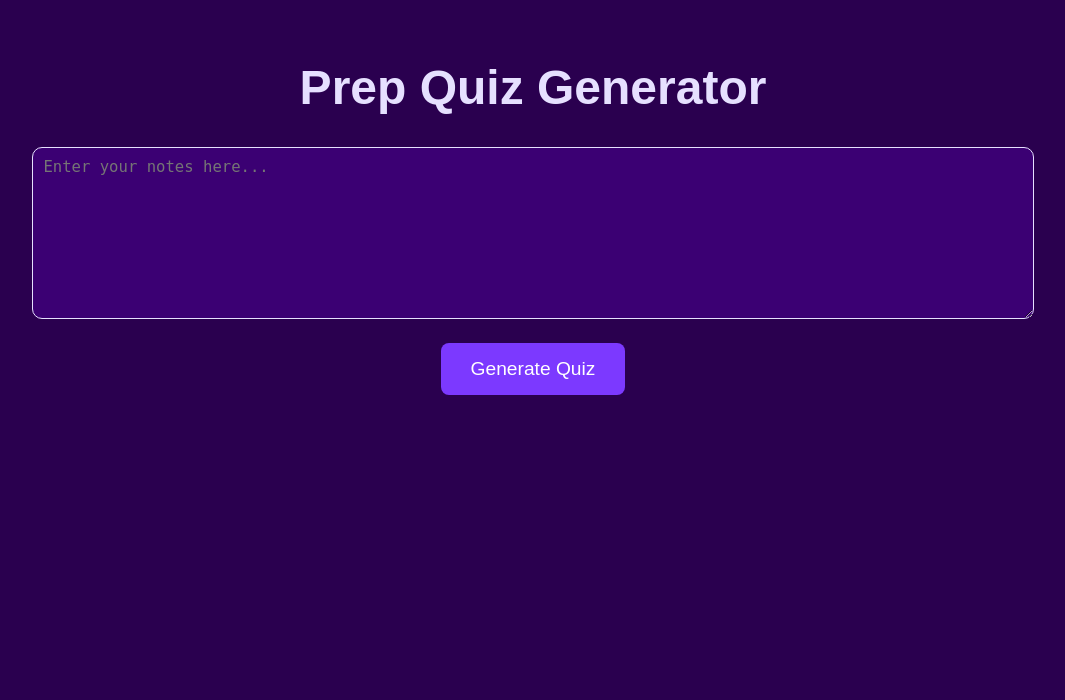
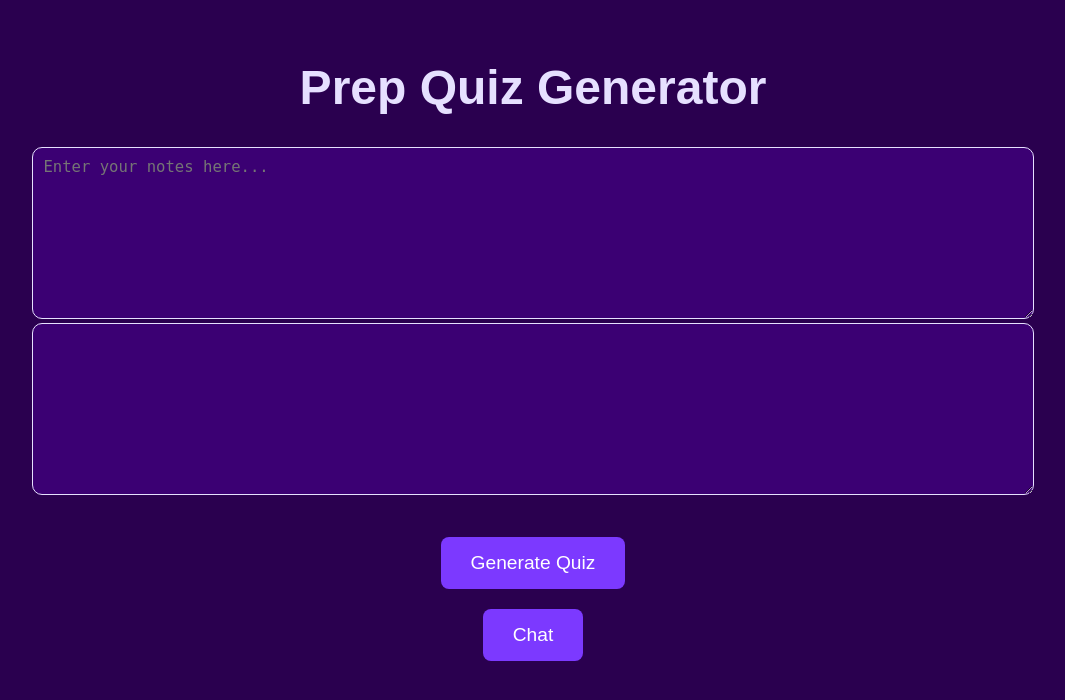
Before and after one commit to JinayD1/ignition2024, a Flask app: page / in a window 1280 px wide. Shown: the top 700 px of the page, without its empty margins (107-1172 px from the left). Run offline with Flask 3, Linux system fonts and the light colour scheme.

Commit message:
code for chatbot

```diff
--- a/app.py
+++ b/app.py
@@ -61,6 +61,25 @@ def generate_quiz():
         except Exception as e:
             return jsonify({"error": str(e)})
 
+
+
+@app.route('/chat', methods=['POST'])
+def chat():
+    if request.method == "POST":
+        reqJson = request.get_json()
+        notes = reqJson.get('question')
+
+        model = genai.GenerativeModel('gemini-1.5-flash')
+        prompt = f"Talk to me and if i ask u, answer questions pretending to my insightful and understandable teacher, also be concise:\n\n{notes}"
+
+        response = model.generate_content(prompt, stream=False).text
+
+        try:
+            return json.dumps(response, ensure_ascii=False)
+        except Exception as e:
+            return jsonify({"error": str(e)})
+
+
 def parse_quiz(response):
     quiz = []
     # Parsing logic depends on the format of the Gemini API response
@@ -76,5 +95,6 @@ def parse_quiz(response):
         })
     return quiz
 
+
 if __name__ == "__main__":
     app.run(debug=True)
--- a/templates/index.html
+++ b/templates/index.html
@@ -72,9 +72,17 @@
     <h1>Prep Quiz Generator</h1>
     <textarea id="notesInput" placeholder="Enter your notes here..."></textarea>
     <br>
+
+    <textarea id="chat"></textarea>
+    <br>
+    <br>
     <button onclick="generateQuiz()">Generate Quiz</button>
+<br>
+    <button onclick="chat()">Chat</button>
 
     <div id="quizContainer" class="quiz-container" style="display: none;"></div>
+
+    <p id="chatData"></p>
 
     <script>
         async function generateQuiz() {
@@ -96,7 +104,7 @@
                 data.quiz.forEach((q, index) => {
                     const questionDiv = document.createElement('div');
                     questionDiv.className = 'question';
-                    questionDiv.textContent = `Q${index + 1}: ${q.question}`;
+                    questionDiv.textContent = `Q${index}: ${q.question}`;
 
                     const optionsDiv = document.createElement('div');
                     optionsDiv.className = 'options';
@@ -115,6 +123,30 @@
                 alert('Error: ' + data.error);
             }
         }
+
+
+        async function chat(){
+            const question = document.getElementById('chat').value;
+            const response = await fetch('/chat', {
+                method: 'POST',
+                headers: {
+                    'Content-Type': 'application/json',
+                },
+                body: JSON.stringify({ question }),
+            });
+
+            const data = await response.json();
+
+            // if(data.response){
+                document.getElementById('chatData').innerText = document.getElementById('chatData').innerText+"\n\n"+question+'\n\n'+JSON.stringify(data)
+            // }
+            // else if (data.error){
+            //     alert('Error: ' + data.error);
+            // }
+
+
+        }
+
     </script>
 </body>
 </html>
```
